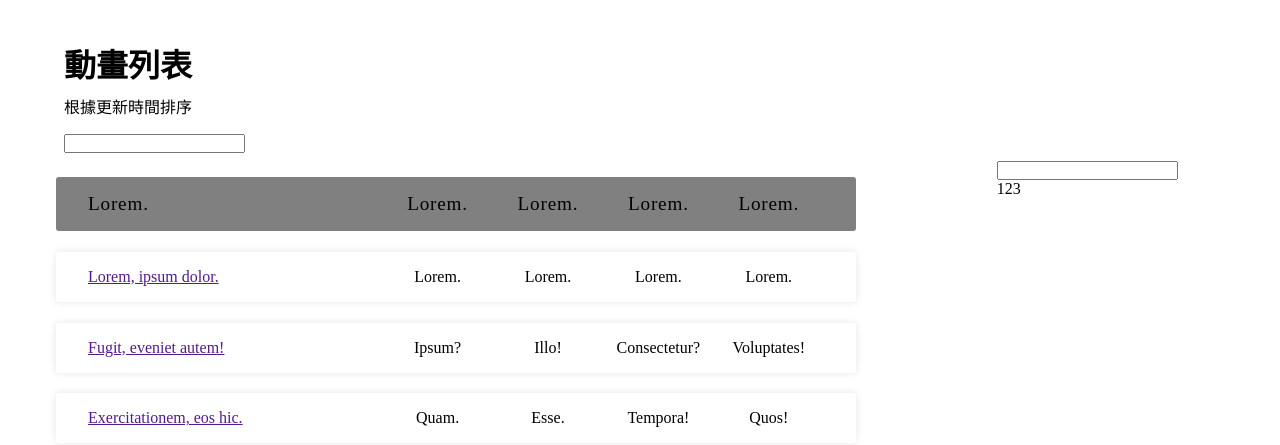
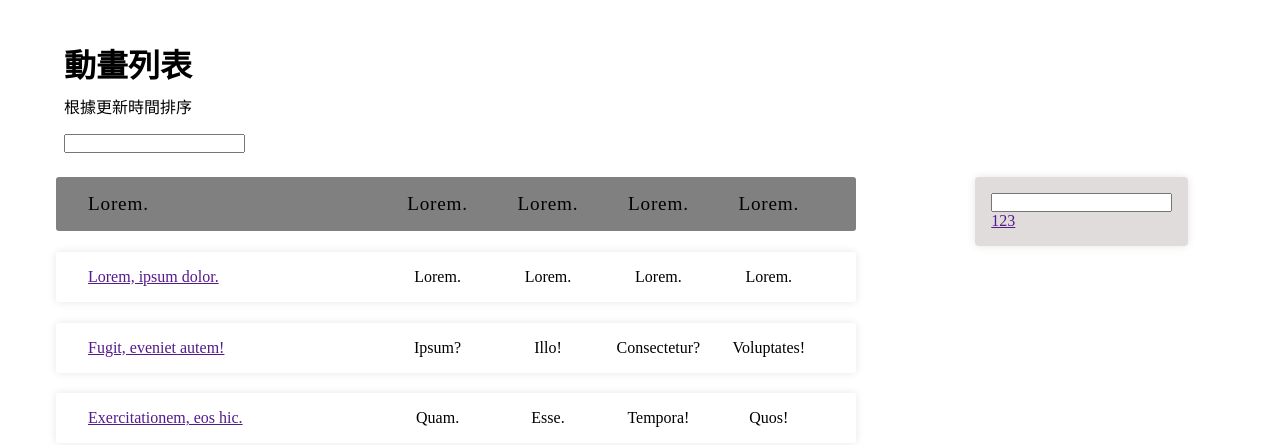
Before and after one commit to robinsonweng/savagetime, a Django app: page / in a window 1280 px wide. Shown: the part 64-509 px from the top of the page. Run offline with Django 3.2, Linux system fonts and the light colour scheme.

Commit message:
Add style to sidebar, rewrite class for url list in sidebar

```diff
--- a/savagetime/static/home/css/base.css
+++ b/savagetime/static/home/css/base.css
@@ -86,9 +86,21 @@ html, body {
 .sidebar {
     margin-left: auto;
     margin-right: auto;
+    margin-top: 1rem;
+    padding: 1rem;
+
+    align-self: flex-start;
+
+    box-shadow: 0px 0px 9px 0px rgba(0, 0, 0, 0.1);
+    background-color: #e0dcdc;
+    border-radius: 4px;
 }
 
-.sidebar a {
+.recent-pub-list {
+
+}
+
+.recent-pub-link a {
     text-decoration: none;
     color: var(--sidebar-link-text-color);
 }
```
